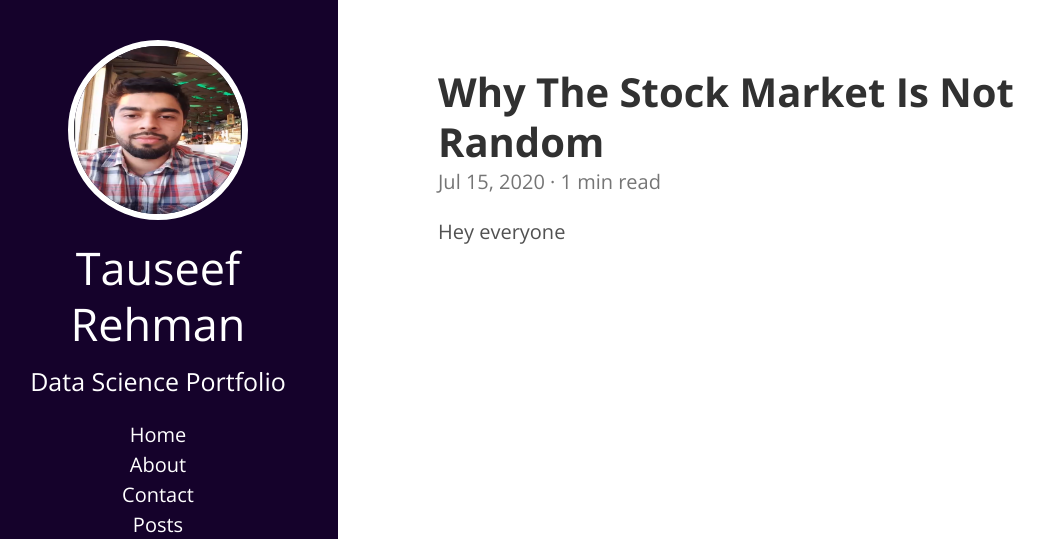
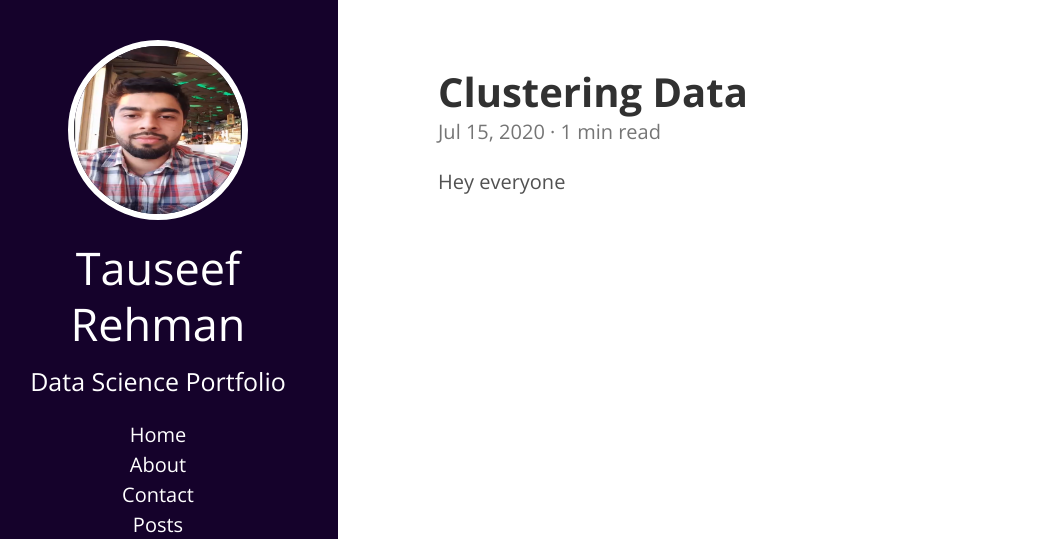
Before and after one commit to tauseefr7/Tauseef_Portfolio, a plain HTML site: page post/project_1/index.html in a window 1280 px wide. Shown: the top 539 px of the page, without its empty margins (22-1072 px from the left). Drawn offline with nearby package versions, Linux system fonts and the light colour scheme.

Commit message:
Add files via upload

```diff
--- a/post/index.xml
+++ b/post/index.xml
@@ -12,7 +12,7 @@
 
 
     <item>
-      <title>Why The Stock Market Is Not Random</title>
+      <title>Clustering Data</title>
       <link>https://tauseefr7.github.io/Tauseef_Portfolio/post/project_1/</link>
       <pubDate>Wed, 15 Jul 2020 00:00:00 +0000</pubDate>
 
--- a/post/project_1/index.html
+++ b/post/project_1/index.html
@@ -154,7 +154,7 @@
 
   <main class="content container">
   <div class="post">
-  <h1>Why The Stock Market Is Not Random</h1>
+  <h1>Clustering Data</h1>
 
   <div class="post-date">
     <time datetime="2020-07-15T00:00:00Z">Jul 15, 2020</time> &middot; 1 min read
```
Also changed, not shown: post/index.html (+1 -1 lines).
